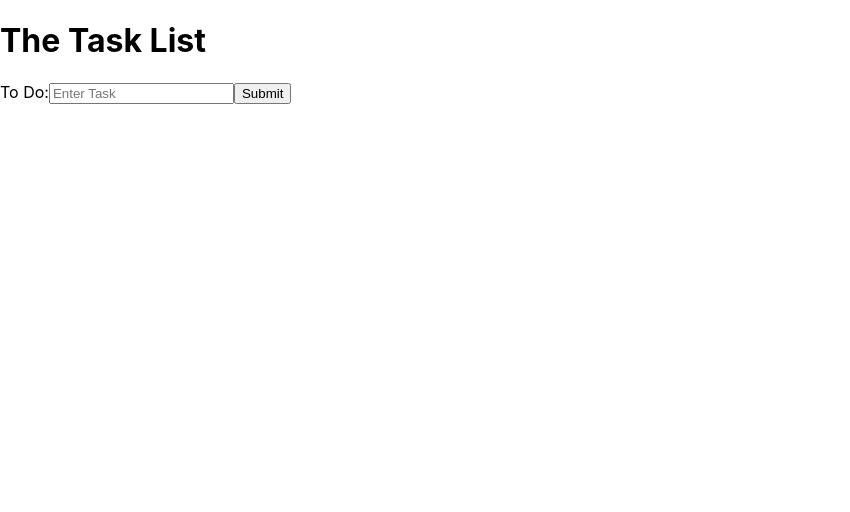
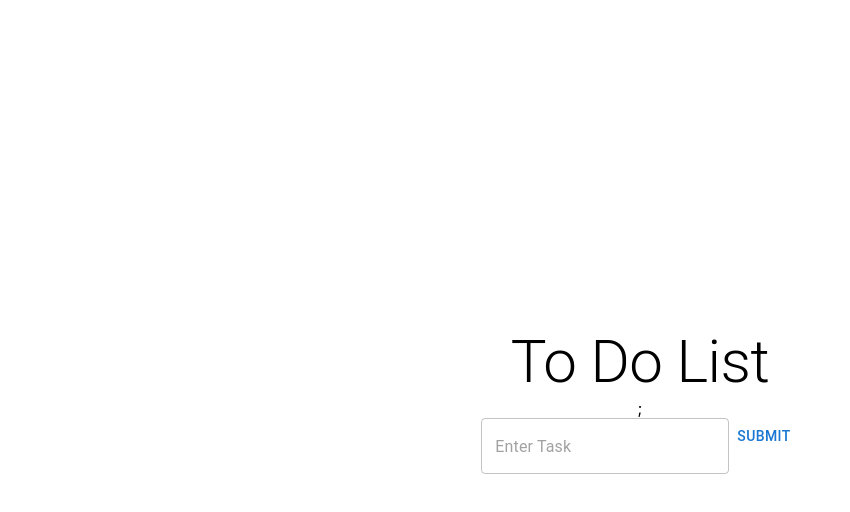
Before and after one commit to akhilesh-sivaganesan/react-todo, a React (Create React App) app: page / in a window 1280 px wide. Shown: the top 512 px of the page, without its empty margins (0-850 px from the left). Built offline with nearby package versions, Linux system fonts and the light colour scheme.

Commit message:
Style changes with typography and change to mui/material from material-ui/core

```diff
--- a/package.json
+++ b/package.json
@@ -3,7 +3,10 @@
   "version": "0.1.0",
   "private": true,
   "dependencies": {
-    "@material-ui/core": "^4.12.4",
+    "@emotion/react": "^11.10.5",
+    "@emotion/styled": "^11.10.5",
+    "@fontsource/roboto": "^4.5.8",
+    "@mui/material": "^5.10.13",
     "@testing-library/jest-dom": "^5.16.5",
     "@testing-library/react": "^13.4.0",
     "@testing-library/user-event": "^13.5.0",
--- a/src/App.css
+++ b/src/App.css
@@ -2,13 +2,15 @@
   display: flex;
   flex-direction: row;
   align-items: left;
-  border: black 1px solid;
   max-width: 500px;
+  margin-top: 20px;
 }
 
 .col {
   display: flex;
   flex-direction: column;
   justify-content: center;
-  align-items: left;
+  align-items: center;
+  width: 100vw;
+  height: 100vh;
 }
--- a/src/App.js
+++ b/src/App.js
@@ -1,6 +1,7 @@
 import React, {Component} from 'react';
 import TaskForm from './components/TaskForm.js';
 import Task from './components/Task.js';
+import Typography from "@mui/material/Typography";
 
 class App extends Component {
   constructor(props) {
@@ -64,7 +65,9 @@ class App extends Component {
     );
       return (
       <div class="col">
-          <h1>The Task List</h1>
+          <Typography variant="h2" component="h2">
+            To Do List
+          </Typography>;
           {todoItems}
           <TaskForm parentCallback={this.handleCallback}/>
       </div>
--- a/src/components/Task.js
+++ b/src/components/Task.js
@@ -1,7 +1,7 @@
 import React, {Component} from 'react';
-import Button from "@material-ui/core/Button";
-import TextField from "@material-ui/core/TextField";
-import Checkbox from "@material-ui/core/Checkbox";
+import TextField from "@mui/material/TextField";
+import Button from "@mui/material/Button";
+import Checkbox from "@mui/material/Checkbox";
 import "../App.css"
 class Task extends Component {
     constructor(props) {
@@ -25,9 +25,9 @@ class Task extends Component {
     render() {
         return (
             <div class="task">
-                <Checkbox onClick={this.handleStatusChange} color="success" />
+                <Checkbox onClick={this.handleStatusChange}/>
                 <TextField id="standard-basic" label="Standard" variant="standard" defaultValue={this.props.todoObj.taskName} onChange={this.handleTaskChange}/>
-                <Button onClick={this.handleDeletion}>Delete</Button>
+                <Button color="secondary" onClick={this.handleDeletion}>Delete</Button>
             </div>
         );
     }
--- a/src/components/TaskForm.js
+++ b/src/components/TaskForm.js
@@ -1,4 +1,6 @@
 import React, {Component} from 'react';
+import TextField from "@mui/material/TextField";
+import Button from "@mui/material/Button";
 
 var taskID = 0;
 
@@ -33,10 +35,8 @@ class TaskForm extends Component {
         return (
             <div>
                 <form onSubmit={this.handleSubmit}>
-                    <label> To Do:
-                    <input id="taskInput" type="text" placeholder="Enter Task" defaultValue={this.state.value} onChange={this.handleChange} />
-                    </label>
-                    <input type="submit" value="Submit" />
+                    <TextField id="taskInput" type="text" placeholder="Enter Task" defaultValue={this.state.value} onChange={this.handleChange} />
+                    <Button type="submit" value="Submit">Submit</Button>
                 </form>
             </div>
 
```
Also changed, not shown: 1 other file (tests, documents, lock files or other folders).
